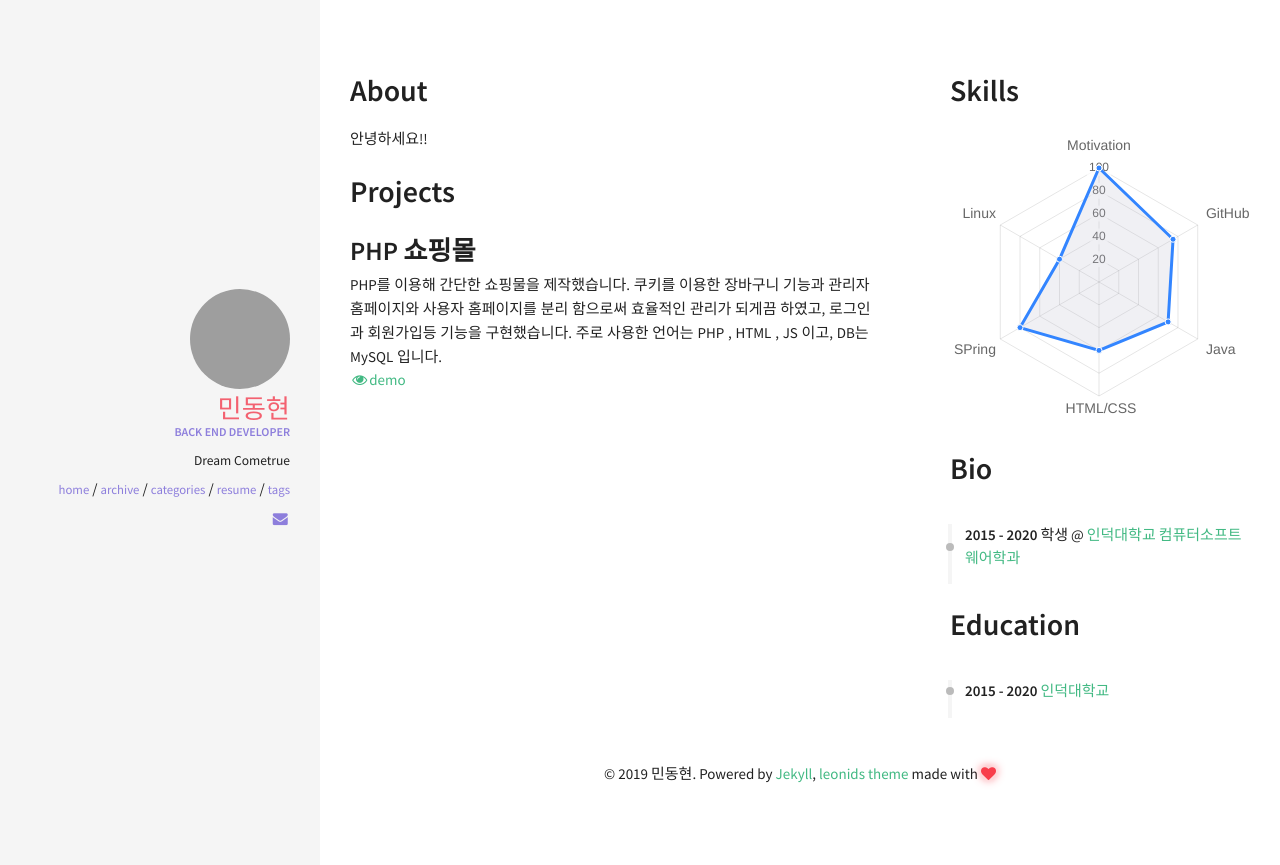
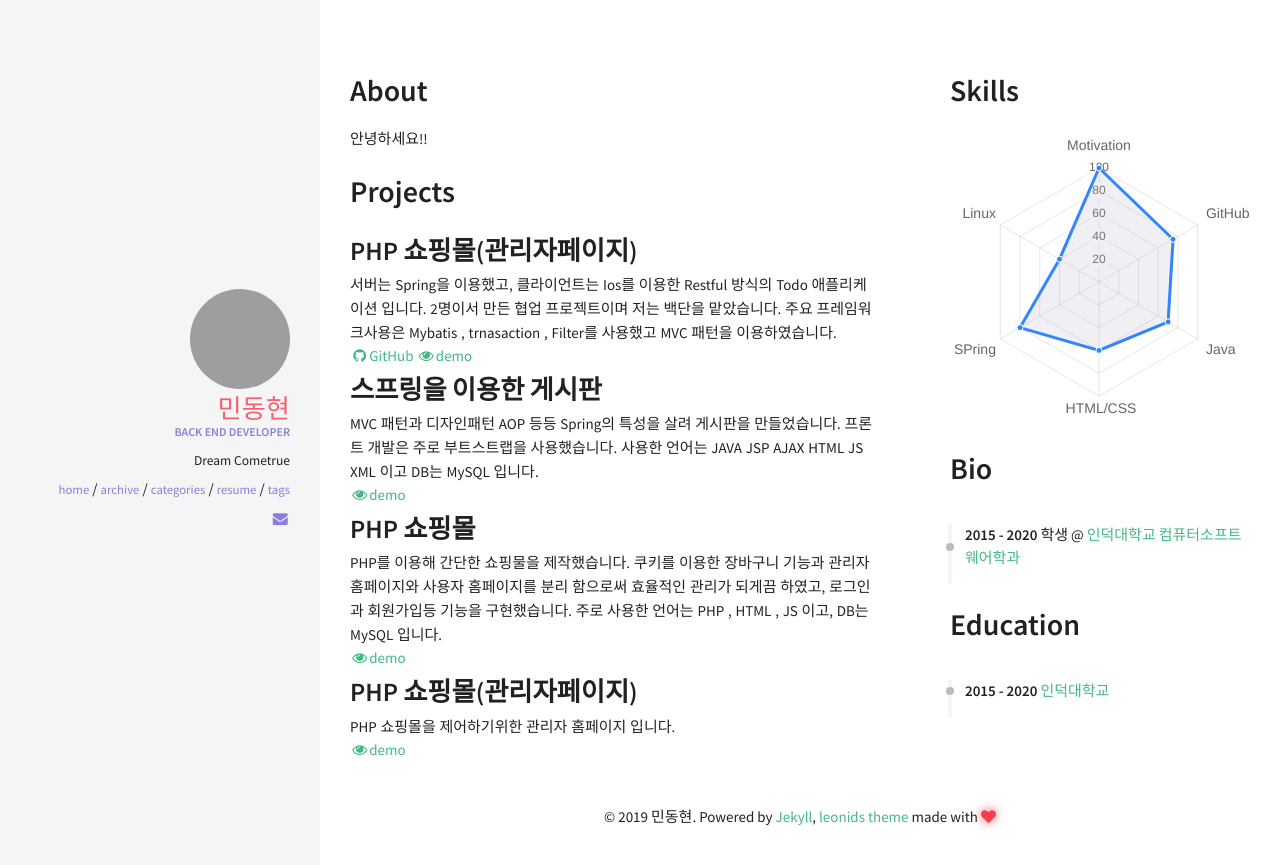
Before and after one commit to DaeAkin/DaeAkin.github.io, a Jekyll site: the page built from resume.html, in a window 1280 px wide. Shown: the top 865 px of the page. Built offline with Jekyll 4.4.1, drawn with Linux system fonts in a browser that asks for light colours; nearby versions of some CDN libraries.

Commit message:
Update projects.yml

```diff
--- a/_data/index/projects.yml
+++ b/_data/index/projects.yml
@@ -4,7 +4,28 @@
 #   github: https://github.com/renyuanz/leonids
 #   demo : kei890.iptime.org
 
+- name: PHP 쇼핑몰(관리자페이지)
+  descr: "서버는 Spring을 이용했고, 클라이언트는 Ios를 이용한 Restful 방식의 Todo 애플리케이션 입니다. 2명이서 만든 협업 프로젝트이며 저는 백단을 맡았습니다.
+주요 프레임워크사용은 Mybatis , trnasaction , Filter를 사용했고 MVC 패턴을 이용하였습니다."
+  image: pong.png
+  github : https://github.com/DaeAkin/TodoRestful
+  demo : https://youtu.be/jqvN6vVDmZs
+   ## Data : 2019.02.14 ~ 2019.02.24
+
+- name: 스프링을 이용한 게시판
+  descr: "MVC 패턴과 디자인패턴 AOP 등등 Spring의 특성을 살려 게시판을 만들었습니다. 프론트 개발은 주로 부트스트랩을 사용했습니다. 사용한 언어는 JAVA JSP AJAX HTML JS XML 이고 DB는 MySQL 입니다."
+  image: pong.png
+  demo : http://kei890.iptime.org:8080/test4/board/list
+  ## Data : 2018.03 ~ 2018.06
+
 - name: PHP 쇼핑몰
   descr: "PHP를 이용해 간단한 쇼핑물을 제작했습니다. 쿠키를 이용한 장바구니 기능과 관리자 홈페이지와 사용자 홈페이지를 분리 함으로써 효율적인 관리가 되게끔 하였고, 로그인과 회원가입등 기능을 구현했습니다. 주로 사용한 언어는 PHP , HTML , JS 이고, DB는 MySQL 입니다."
   image: pong.png
   demo : http://kei890.iptime.org/php1/main.php
+  ## Data : 2018.03 ~ 2018.06
+
+- name: PHP 쇼핑몰(관리자페이지)
+  descr: "PHP 쇼핑몰을 제어하기위한 관리자 홈페이지 입니다."
+  image: pong.png
+  demo : http://kei890.iptime.org/php1/admin/login.html
+   ## Data : 2018.03 ~ 2018.06
```
